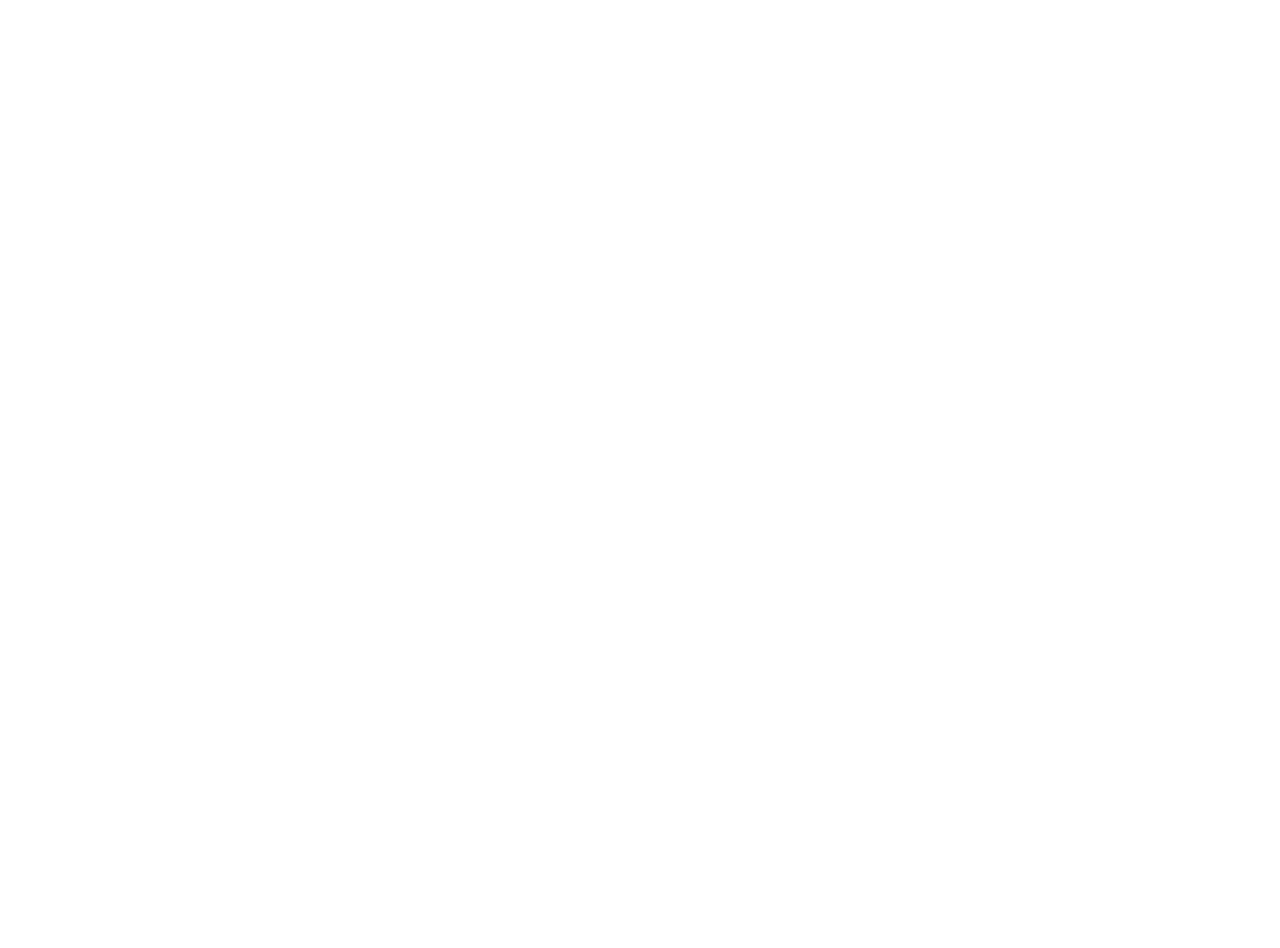
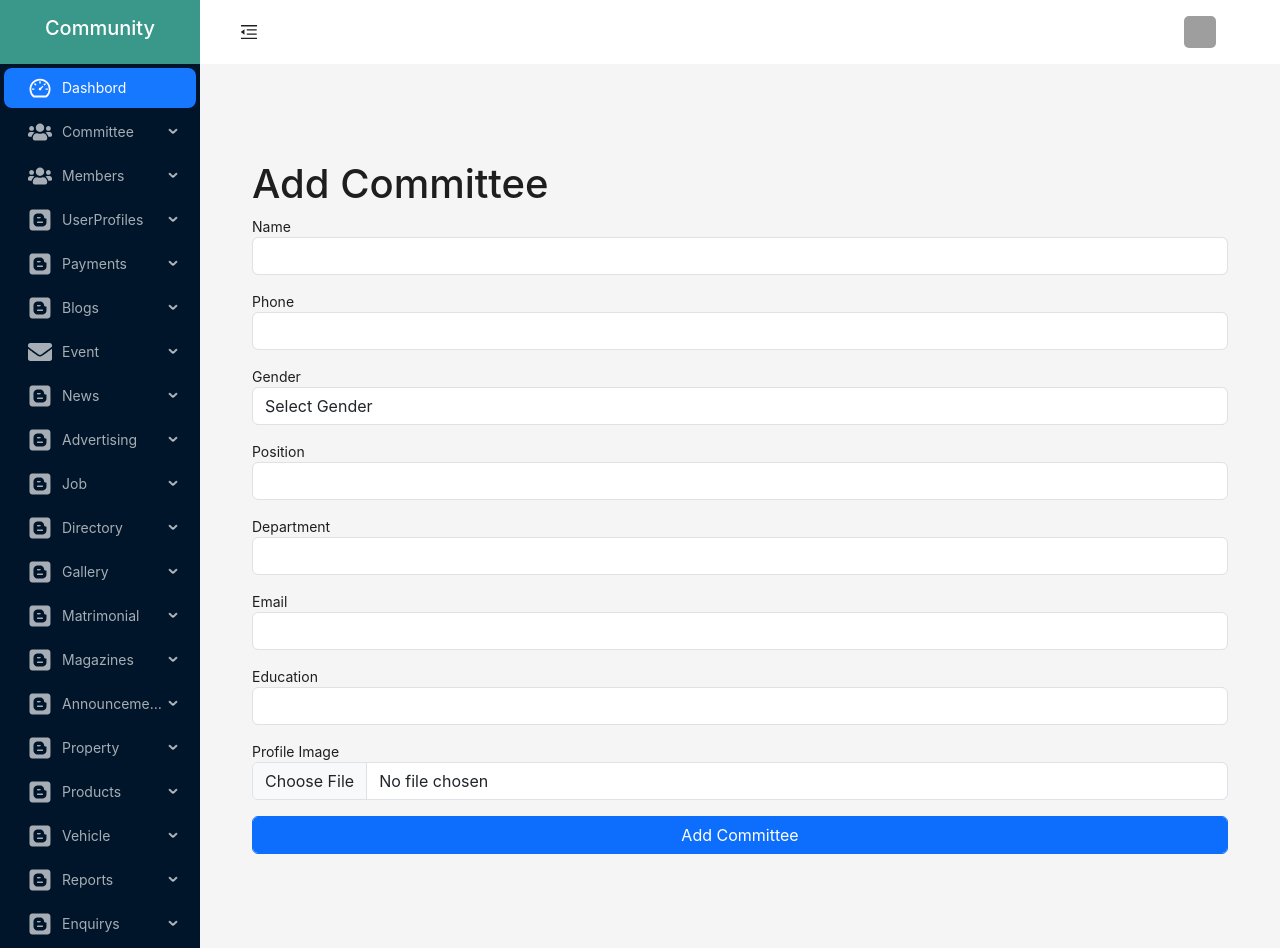
Before and after one commit to vinod4848/admin_panel_community, a React (Create React App) app: page /admin/Committee in a window 1280 px wide. Before the commit this address had no page. Before the commit the page ends 800 px from the top, so only its background shows below. Built offline with nearby package versions, Linux system fonts and the light colour scheme; grey boxes are pictures that could not be loaded.

Commit message:
add memberProfile and edit delete update

```diff
--- a/src/App.js
+++ b/src/App.js
@@ -66,6 +66,8 @@
 import PaymentListofline from "./pages/payment";
 import AddMember from "./pages/AddMember";
 import MemberList from "./pages/MemberList";
+import MemberProfilelist from "./pages/MemberProfilelist";
+import AddCommittee from "./pages/AddCommittee";
 
 function App() {
   return (
@@ -170,9 +172,11 @@
           <Route path="package/:packagesId" element={<AddPackage />} />
           <Route path="payment-list" element={<PaymentList />} />
           <Route path="other-list" element={<OtherList />} />
-          <Route path="payments-listofline" element={<PaymentListofline/>} />
-          <Route path="member" element={<AddMember/>} />
-          <Route path="Member-list" element={<MemberList/>} />
+          <Route path="payments-listofline" element={<PaymentListofline />} />
+          <Route path="member" element={<AddMember />} />
+          <Route path="Member-list" element={<MemberList />} />
+          <Route path="Committee-List" element={<MemberProfilelist />} />
+          <Route path="Committee" element={<AddCommittee />} />
         </Route>
       </Routes>
     </Router>
--- a/src/components/MainLayout.js
+++ b/src/components/MainLayout.js
@@ -1,9 +1,9 @@
 import { MenuFoldOutlined, MenuUnfoldOutlined } from "@ant-design/icons";
 import { AiOutlineDashboard } from "react-icons/ai";
 import { Link, Outlet } from "react-router-dom";
-import { IoMdNotifications } from "react-icons/io";
+// import { IoMdNotifications } from "react-icons/io";
 import { ImBlog } from "react-icons/im";
-import { FaBlogger, FaEnvelope, FaEnvelopeOpen,FaUsers  } from "react-icons/fa";
+import { FaBlogger, FaEnvelope, FaEnvelopeOpen, FaUsers } from "react-icons/fa";
 import { Layout, Menu, theme } from "antd";
 import React, { useState } from "react";
 import { useNavigate } from "react-router-dom";
@@ -58,6 +58,23 @@
               icon: <AiOutlineDashboard className="fs-4" />,
               label: "Dashbord",
             },
+            {
+              key: "Committee",
+              icon: <FaUsers className="fs-4" />,
+              label: "Committee",
+              children: [
+                {
+                  key: "Committee",
+                  icon: <FaUsers className="fs-4" />,
+                  label: "Committee",
+                },
+                {
+                  key: "Committee-List",
+                  icon: <ImBlog className="fs-4" />,
+                  label: "Committee List",
+                },
+              ],
+            },
 
             // for usery Manegment start
             // {
@@ -90,12 +107,12 @@
 
             {
               key: "member",
-              icon: <FaUsers  className="fs-4" />,
+              icon: <FaUsers className="fs-4" />,
               label: "Members",
-             children: [
+              children: [
                 {
                   key: "member",
-                  icon: <FaUsers  className="fs-4" />,
+                  icon: <FaUsers className="fs-4" />,
                   label: "Add Member",
                 },
                 {
@@ -537,12 +554,12 @@
             }
           )}
           <div className="d-flex gap-4 align-items-center">
-            <div className="position-relative">
+            {/* <div className="position-relative">
               <IoMdNotifications className="fs-4" />
               <span className="badge bg-danger rounded-circle p-1 position-absolute">
                 2
               </span>
-            </div>
+            </div> */}
             <div className="d-flex  gap-3 align-items-center">
               <div className="img">
                 <img
--- /dev/null
+++ b/src/pages/AddCommittee.js
@@ -0,0 +1,157 @@
+import React, { useState, useCallback } from "react";
+import axios from "axios";
+import { useNavigate } from "react-router-dom";
+import { toast } from "react-toastify";
+import { base_url } from "../utils/base_url";
+
+const AddCommittee = () => {
+  const navigate = useNavigate();
+  const [manualData, setManualData] = useState({
+    name: "",
+    phone: "",
+    gender: "",
+    position: "",
+    department: "",
+    email: "",
+    dateOfJoining: "",
+    education: "",
+    profileImage: null,
+  });
+
+  const handleManualChange = useCallback((e) => {
+    const { name, value, type, files } = e.target;
+    setManualData((prevData) => ({
+      ...prevData,
+      [name]: type === "file" ? files[0] : value,
+    }));
+  }, []);
+
+  const handleManualSubmit = useCallback(
+    async (e) => {
+      e.preventDefault();
+
+      const {
+        name,
+        phone,
+        gender,
+        position,
+        department,
+        email,
+        dateOfJoining,
+        education,
+        profileImage,
+      } = manualData;
+
+      if (
+        !name ||
+        !phone ||
+        !gender ||
+        !position ||
+        !department ||
+        !email ||
+        !dateOfJoining ||
+        !education
+      ) {
+        toast.error("Please fill in all fields.");
+        return;
+      }
+
+      const formData = new FormData();
+      formData.append("name", name);
+      formData.append("phone", phone);
+      formData.append("gender", gender);
+      formData.append("position", position);
+      formData.append("department", department);
+      formData.append("email", email);
+      formData.append("dateOfJoining", dateOfJoining);
+      formData.append("education", education);
+      if (profileImage) {
+        formData.append("profileImage", profileImage);
+      }
+
+      try {
+        const response = await axios.post(
+          `${base_url}memberProfiles`,
+          formData,
+          {
+            headers: {
+              "Content-Type": "multipart/form-data",
+            },
+          }
+        );
+
+        if (response.status === 201) {
+          toast.success("Committee added successfully!");
+          navigate("/admin/Committee-List");
+        } else {
+          toast.error("Error adding member. Please try again.");
+        }
+      } catch (error) {
+        console.error("Error adding member:", error);
+        toast.error("Error adding member. Please try again.");
+      }
+    },
+    [manualData, navigate]
+  );
+
+  return (
+    <div className="container mt-5">
+      <h1>Add Committee</h1>
+      <form onSubmit={handleManualSubmit}>
+        {[
+          { label: "Name", name: "name", type: "text" },
+          { label: "Phone", name: "phone", type: "text" },
+          {
+            label: "Gender",
+            name: "gender",
+            type: "select",
+            options: ["Male", "Female"],
+          },
+          { label: "Position", name: "position", type: "text" },
+          { label: "Department", name: "department", type: "text" },
+          { label: "Email", name: "email", type: "email" },
+          { label: "Education", name: "education", type: "text" },
+          { label: "Profile Image", name: "profileImage", type: "file" },
+        ].map(({ label, name, type, options }) => (
+          <div className="mb-3" key={name}>
+            <label htmlFor={name}>{label}</label>
+            {type === "select" ? (
+              <select
+                id={name}
+                name={name}
+                className="form-control"
+                value={manualData[name]}
+                onChange={handleManualChange}
+                required
+              >
+                <option value="">Select {label}</option>
+                {options.map((option) => (
+                  <option key={option} value={option}>
+                    {option}
+                  </option>
+                ))}
+              </select>
+            ) : (
+              <input
+                type={type}
+                id={name}
+                name={name}
+                className="form-control"
+                value={type === "file" ? undefined : manualData[name]}
+                onChange={handleManualChange}
+                required={type !== "file"}
+              />
+            )}
+          </div>
+        ))}
+        <div className="mb-3">
+          <button type="submit" className="btn btn-primary form-control">
+            Add Committee
+          </button>
+        </div>
+      </form>
+    </div>
+  );
+};
+
+export default AddCommittee;
--- /dev/null
+++ b/src/pages/MemberProfilelist.js
@@ -0,0 +1,168 @@
+import React, { useState, useEffect } from "react";
+import axios from "axios";
+import { Table, Button, message, Modal, Input, Form } from "antd";
+import { AiFillDelete, AiFillEdit } from "react-icons/ai";
+import { base_url } from "../utils/base_url";
+
+const MemberProfilelist = () => {
+  const [members, setMembers] = useState([]);
+  const [isModalVisible, setIsModalVisible] = useState(false);
+  const [editingMember, setEditingMember] = useState(null);
+
+  useEffect(() => {
+    const fetchMembers = async () => {
+      try {
+        const response = await axios.get(`${base_url}/memberProfiles`);
+        setMembers(response.data);
+      } catch (error) {
+        console.error(error);
+      }
+    };
+    fetchMembers();
+  }, []);
+
+  const handleDelete = async (record) => {
+    try {
+      await axios.delete(`${base_url}/memberProfiles/${record._id}`);
+      message.success("Member deleted successfully");
+      setMembers((prevMembers) =>
+        prevMembers.filter((member) => member._id !== record._id)
+      );
+    } catch (error) {
+      console.error(error);
+      message.error("Failed to delete member");
+    }
+  };
+
+  const handleEdit = async (record) => {
+    try {
+      const response = await axios.get(`${base_url}/memberProfiles/${record._id}`);
+      setEditingMember(response.data);
+      setIsModalVisible(true);
+    } catch (error) {
+      console.error(error);
+      message.error("Failed to fetch member details");
+    }
+  };
+
+  const handleUpdate = async (values) => {
+    try {
+      await axios.put(
+        `${base_url}/memberProfiles/${editingMember._id}`,
+        values
+      );
+      setMembers((prevMembers) =>
+        prevMembers.map((member) =>
+          member._id === editingMember._id ? { ...member, ...values } : member
+        )
+      );
+      message.success("Member updated successfully");
+      setIsModalVisible(false);
+      setEditingMember(null);
+    } catch (error) {
+      console.error(error);
+      message.error("Failed to update member");
+    }
+  };
+
+  const columns = [
+    {
+      title: "Index",
+      render: (_, __, index) => index + 1,
+    },
+    { title: "Name", dataIndex: "name" },
+    { title: "Position", dataIndex: "position" },
+    { title: "Department", dataIndex: "department" },
+    { title: "Education", dataIndex: "education" },
+    { title: "Email", dataIndex: "email" },
+    { title: "Phone", dataIndex: "phone" },
+    {
+      title: "Profile Image",
+      dataIndex: "profileImage",
+      render: (text) => (
+        <img
+          src={text}
+          alt="Profile"
+          style={{ width: 100, height: 100, objectFit: "cover" }}
+        />
+      ),
+    },
+    {
+      title: "Action",
+      dataIndex: "",
+      render: (_, record) => (
+        <>
+          <Button
+            type="primary"
+            onClick={() => handleEdit(record)}
+            icon={<AiFillEdit />}
+            className="mr-2"
+          />
+          <Button
+            type="danger"
+            onClick={() => handleDelete(record)}
+            icon={<AiFillDelete style={{ color: "#da3838" }} />}
+          />
+        </>
+      ),
+    },
+  ];
+
+  return (
+    <div className="container mt-4">
+      <h3 className="mb-4">Committee</h3>
+      <div className="table-responsive">
+        <Table
+          dataSource={members}
+          columns={columns}
+          rowKey="_id"
+          className="table"
+        />
+      </div>
+
+      <Modal
+        title="Edit Member"
+        visible={isModalVisible}
+        onCancel={() => setIsModalVisible(false)}
+        footer={null}
+      >
+        {editingMember && (
+          <Form
+            initialValues={{
+              ...editingMember,
+              dateOfJoining: new Date(editingMember.dateOfJoining)
+                .toISOString()
+                .split("T")[0],
+            }}
+            onFinish={handleUpdate}
+            layout="vertical"
+          >
+            <Form.Item label="Name" name="name">
+              <Input />
+            </Form.Item>
+            <Form.Item label="Position" name="position">
+              <Input />
+            </Form.Item>
+            <Form.Item label="Department" name="department">
+              <Input />
+            </Form.Item>
+            <Form.Item label="Education" name="education">
+              <Input />
+            </Form.Item>
+            <Form.Item label="Email" name="email">
+              <Input />
+            </Form.Item>
+            <Form.Item label="Phone" name="phone">
+              <Input />
+            </Form.Item>
+            <Button type="primary" htmlType="submit">
+              Update Member
+            </Button>
+          </Form>
+        )}
+      </Modal>
+    </div>
+  );
+};
+
+export default MemberProfilelist;
--- a/src/pages/UserListV1.js
+++ b/src/pages/UserListV1.js
@@ -92,9 +92,9 @@
                   {profile.locked ? "Unblock" : "Block"}
                 </button>
               </div>
-              {profile.image ? (
+              {profile.url ? (
                 <img
-                  src={profile.image}
+                  src={profile.url}
                   className="card-img-top"
                   alt="Profile"
                   style={{ height: "150px", objectFit: "cover" }}
--- a/src/utils/base_url.js
+++ b/src/utils/base_url.js
@@ -1,4 +1,4 @@
-export const base_url = "http://localhost:4000/api/";
+// export const base_url = "http://localhost:3000/api/";
 // export const base_url = "http://deftnow.com:3000/api/";
 
-// export const base_url = "https://communitybackend-wd0i.onrender.com/api/";
+export const base_url = "https://communitybackend-k78o.onrender.com/api/";
```
Also changed, not shown: src/pages/AddMatrimonial.js (deleted).
